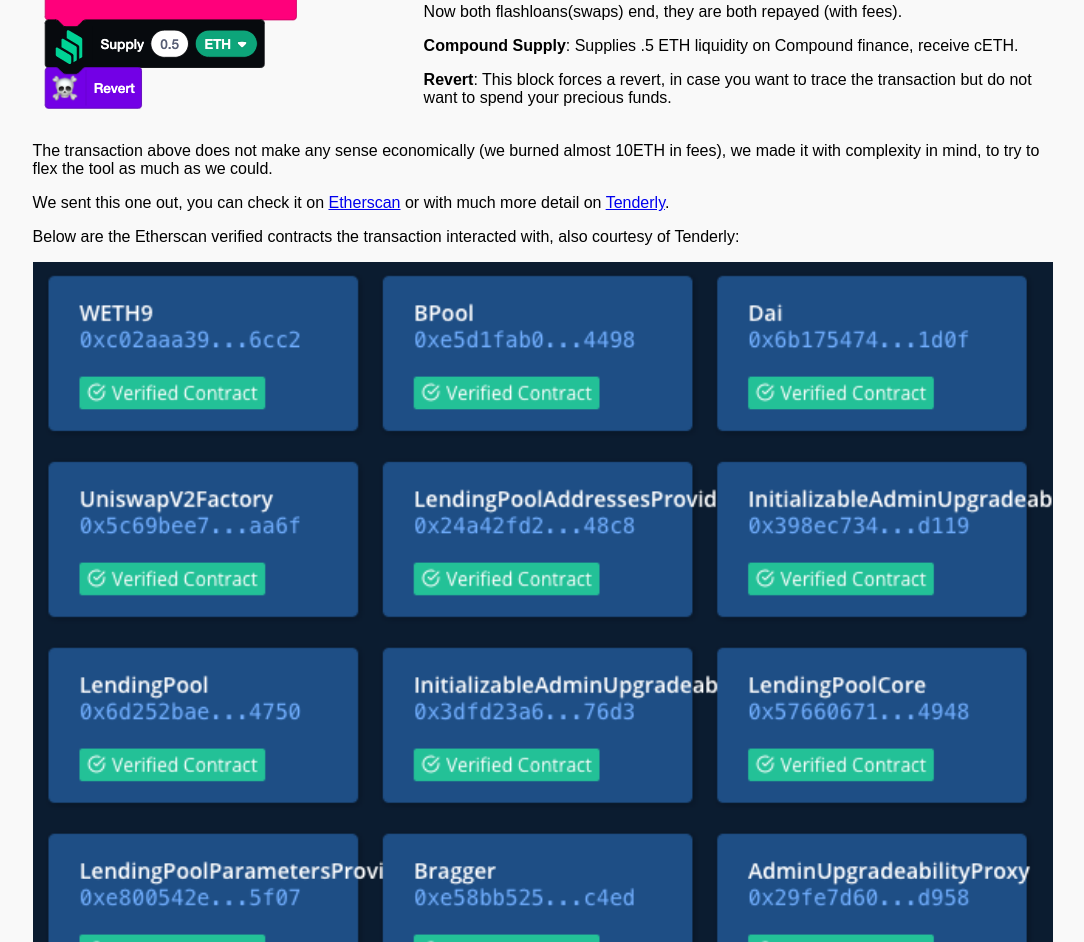
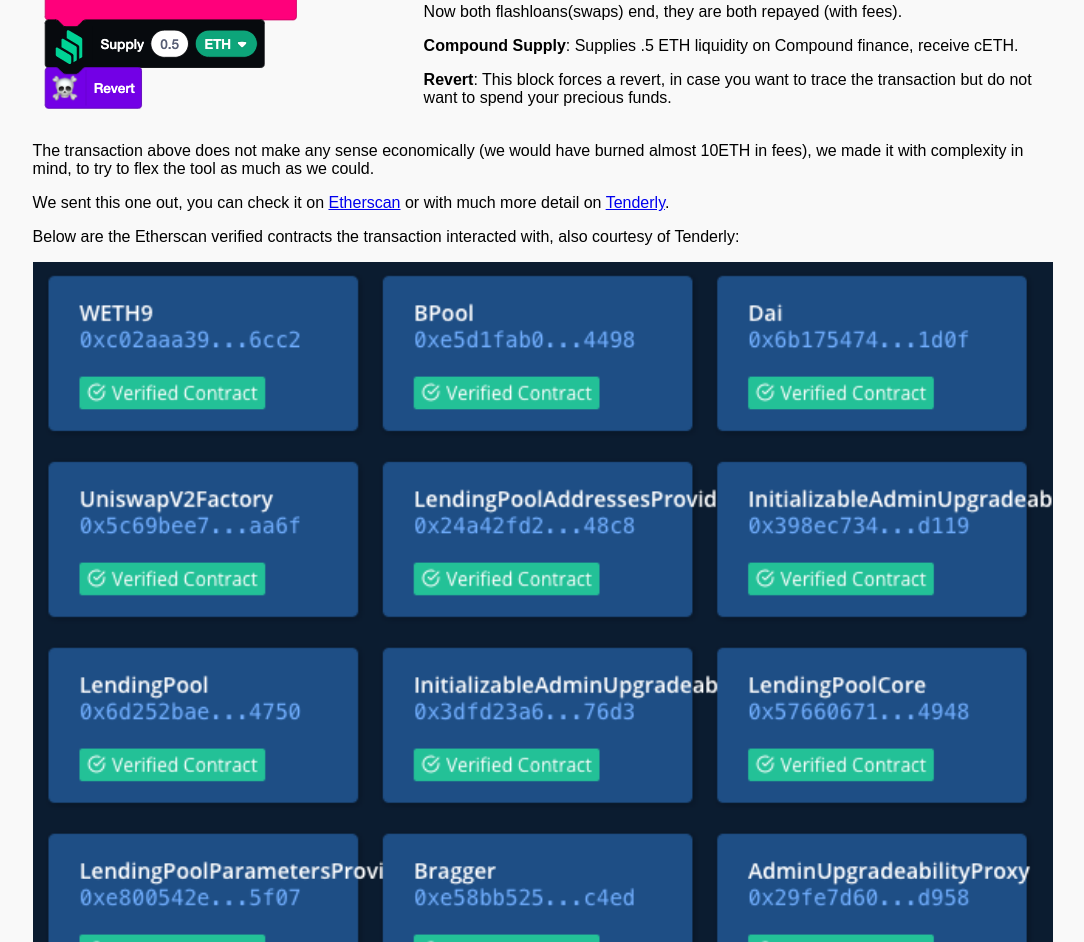
Before and after one commit to BossaDev/atomic, a website: page docs.html in a window 1280 px wide. Shown: the part 2653-3595 px from the top of the page, without its empty margins (97-1181 px from the left). Drawn offline with Linux system fonts and the light colour scheme.

Commit message:
typo in docs

```diff
--- a/docs.html
+++ b/docs.html
@@ -79,7 +79,7 @@
       </tr>
     </table>
 
-    <p>The transaction above does not make any sense economically (we burned almost 10ETH in fees), we made it with complexity in mind, to try to flex the tool as much as we could.</p>
+    <p>The transaction above does not make any sense economically (we would have burned almost 10ETH in fees), we made it with complexity in mind, to try to flex the tool as much as we could.</p>
     <p>We sent this one out, you can check it on <a href="https://etherscan.io/tx/0x72b7156c60d8a94fa074497c360e20cb96b02d85b45e13a137049fa3a469d38f" target="_blank">Etherscan</a> or with much more detail on <a href="https://dashboard.tenderly.co/tx/main/0x72b7156c60d8a94fa074497c360e20cb96b02d85b45e13a137049fa3a469d38f" target="_blank">Tenderly</a>.</p>
     <p>Below are the Etherscan verified contracts the transaction interacted with, also courtesy of Tenderly:</p>
     <img src='./media/tenderlySCs.png' style='width: 100%;'>
```
